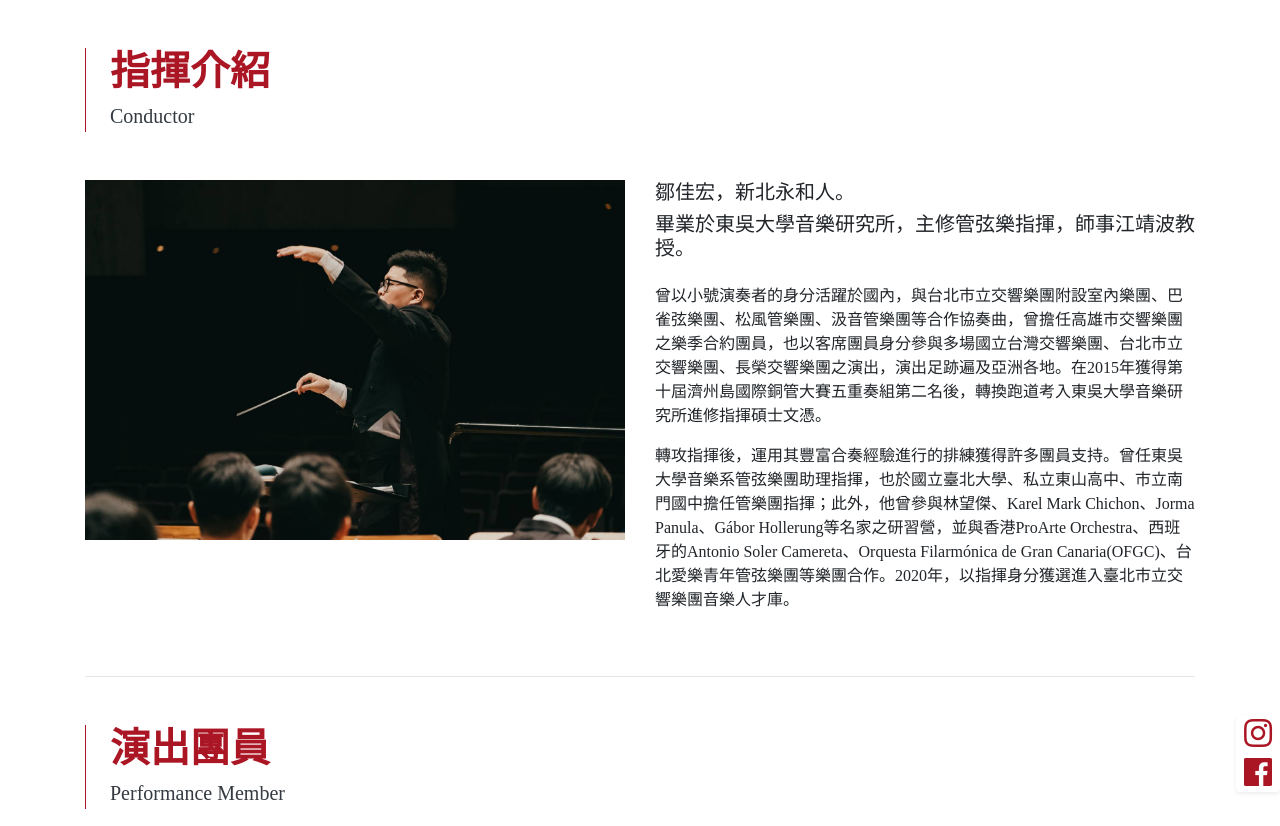
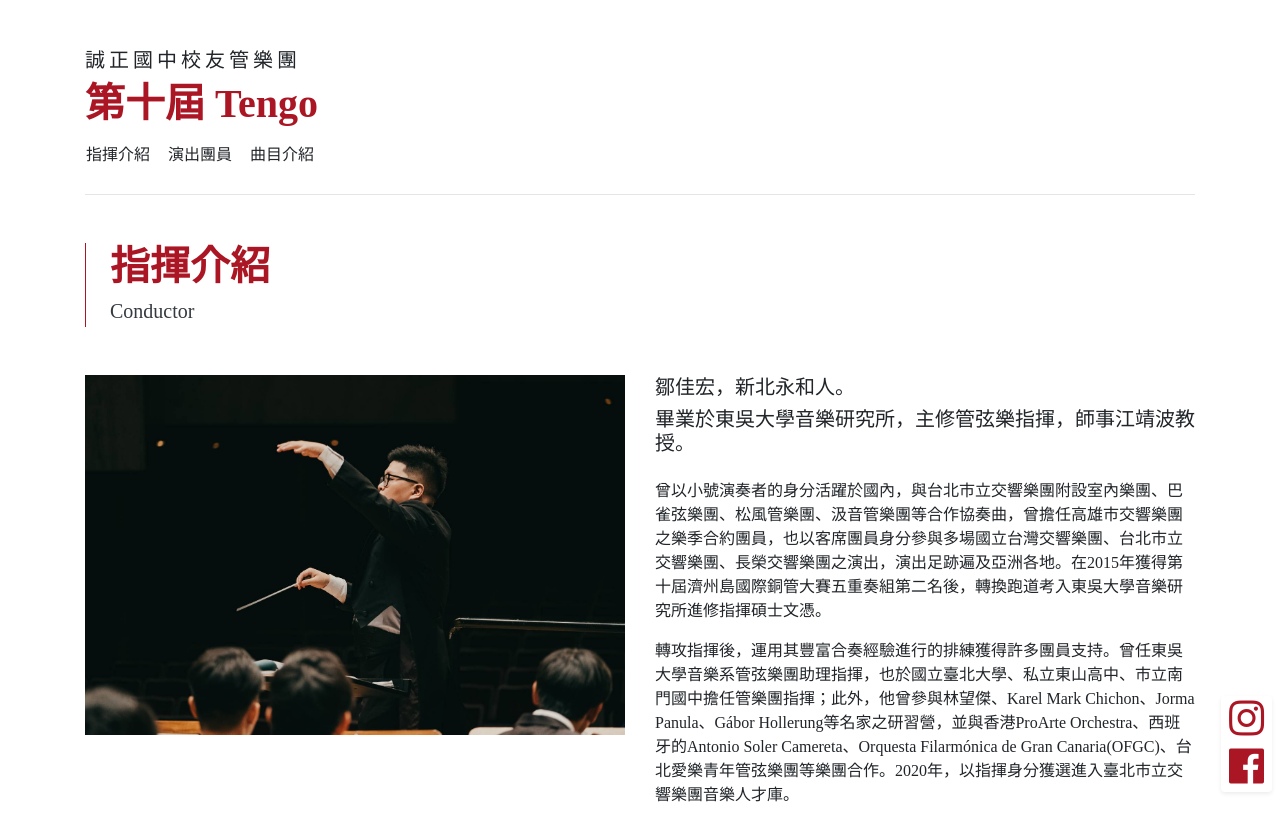
Before and after one commit to kevinshu1995/czjh_tengo, a plain HTML site: page index.html in a window 1280 px wide. Shown: the top 826 px of the page. Drawn offline with Linux system fonts and the light colour scheme; a web font is replaced by a local one.

Commit message:
Update 2020-08-22T19:09:46.159Z

```diff
--- a/index.html
+++ b/index.html
@@ -14,8 +14,14 @@
     <section class="lists mb-5 py-5">
       <div class="container">
         <div class="row">
+          <div class="col-12 mb-lg-0">
+            <h2 class="h5 mb-0 pt-0 pb-2" style="letter-spacing:.2em">誠正國中校友管樂團</h2>
+            <h2 class="h1 text-primary font-weight-bold mb-0 pt-0 pb-2">第十屆 Tengo</h2>
+            <h3 class="h5 text-dark pb-1"> <a class="btn btn-outline-white px-0 mr-3" href="#conductor">指揮介紹</a><a class="btn btn-outline-white px-0 mr-3" href="#pMember">演出團員</a><a class="btn btn-outline-white px-0" href="#program">曲目介紹</a></h3>
+            <hr class="mb-5"/>
+          </div>
           <div class="col-12 mb-lg-0 mb-3">
-            <h2 class="h1 text-primary font-weight-bold border-left border-primary mb-0 pl-4 pt-0 pb-2">指揮介紹</h2>
+            <h2 class="h1 text-primary font-weight-bold border-left border-primary mb-0 pl-4 pt-0 pb-2" id="conductor">指揮介紹</h2>
             <h3 class="h5 text-dark border-left border-primary mb-5 pl-4 pb-1">Conductor</h3>
           </div>
           <div class="col-12 col-lg-6 mb-lg-0 mb-5"><img class="img-fluid" src="assets/images/img_conductor.jpg" alt="Conductor"/></div>
@@ -29,7 +35,7 @@
             <hr class="my-5"/>
           </div>
           <div class="col-12 mb-lg-0 mb-3">
-            <h2 class="h1 text-primary font-weight-bold border-left border-primary mb-0 pl-4 pt-0 pb-2">演出團員</h2>
+            <h2 class="h1 text-primary font-weight-bold border-left border-primary mb-0 pl-4 pt-0 pb-2" id="pMember">演出團員</h2>
             <h3 class="h5 text-dark border-left border-primary mb-5 pl-4 pb-1">Performance Member</h3>
           </div>
           <div class="col-12 mb-lg-0 mb-3">
@@ -131,8 +137,8 @@
             <hr class="my-5"/>
           </div>
           <div class="col-12 mb-lg-0 mb-3">
-            <h2 class="h1 text-primary font-weight-bold border-left border-primary mb-0 pl-4 pt-0 pb-2">曲目介紹</h2>
-            <h3 class="h5 text-dark border-left border-primary mb-5 pl-4 pb-1">Conductor</h3>
+            <h2 class="h1 text-primary font-weight-bold border-left border-primary mb-0 pl-4 pt-0 pb-2" id="program">曲目介紹</h2>
+            <h3 class="h5 text-dark border-left border-primary mb-5 pl-4 pb-1">Concert program</h3>
           </div>
           <div class="col-12 mb-lg-0 mb-3">
             <div class="pl-0 mb-5 pb-3">
@@ -253,7 +259,7 @@
         </div>
       </div>
     </section>
-    <div class="position-fixed bg-white px-0 h2 rounded shadow-sm" style="right:0;bottom:0;"><a class="mx-2 mt-2 mb-3" href="https://instagram.com/czjhawb?igshid=vthc5bi220x1" target="_blank"><i class="fab fa-instagram"></i></a><br/><a class="mx-2 mb-2" href="http://pic.sopili.net/l/facebook/page/697105830305569" target="_blank"><i class="fab fa-facebook"></i></a></div>
+    <div class="position-fixed bg-white px-0 h1 rounded shadow-sm mr-2" style="right:0;bottom:0;"><a class="mx-2 mt-2 mb-3" href="https://instagram.com/czjhawb?igshid=vthc5bi220x1" target="_blank"><i class="fab fa-instagram"></i></a><br/><a class="mx-2 mb-2" href="http://pic.sopili.net/l/facebook/page/697105830305569" target="_blank"><i class="fab fa-facebook"></i></a></div>
     <footer class="footer">
       <div class="container">
         <div class="row">
```
Also changed, not shown: assets/images/247103.jpg (deleted), assets/images/cz-poster-final-01.jpg (deleted), assets/images/cz-poster-final-02.png (deleted), assets/images/cz-poster-final-03.jpg (deleted), assets/images/czjh_rectangle-logo-dark.png (deleted).
